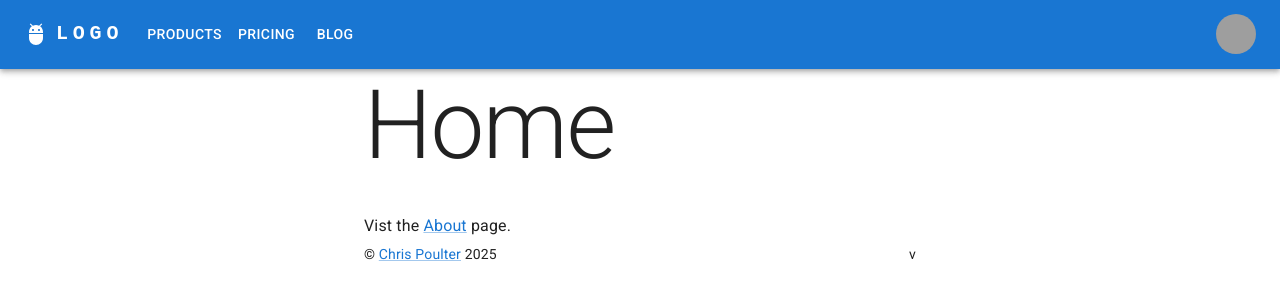
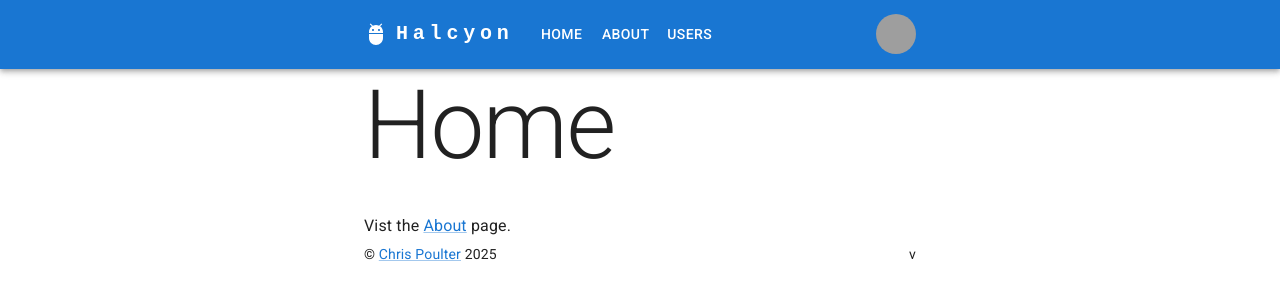
Before and after one commit to chrispoulter/halcyon-vite, a React (Vite) app: page / in a window 1280 px wide. Shown: the top 300 px of the page. Built offline with nearby package versions, Linux system fonts and the light colour scheme; grey boxes are pictures that could not be loaded.

Commit message:
update header

```diff
--- a/src/components/header.tsx
+++ b/src/components/header.tsx
@@ -1,20 +1,24 @@
-import * as React from 'react';
-import AppBar from '@mui/material/AppBar';
-import Box from '@mui/material/Box';
-import Toolbar from '@mui/material/Toolbar';
-import IconButton from '@mui/material/IconButton';
-import Typography from '@mui/material/Typography';
-import Menu from '@mui/material/Menu';
+import React from 'react';
+import { Link as RouterLink } from 'react-router';
+import {
+    AppBar,
+    Container,
+    Toolbar,
+    Typography,
+    Box,
+    IconButton,
+    Menu,
+    MenuItem,
+    Button,
+    Tooltip,
+    Avatar,
+} from '@mui/material';
+import AdbIcon from '@mui/icons-material/Adb';
 import MenuIcon from '@mui/icons-material/Menu';
-import Container from '@mui/material/Container';
-import Avatar from '@mui/material/Avatar';
-import Button from '@mui/material/Button';
-import Tooltip from '@mui/material/Tooltip';
-import MenuItem from '@mui/material/MenuItem';
-import AdbIcon from '@mui/icons-material/Adb';
 
-const pages = ['Products', 'Pricing', 'Blog'];
-const settings = ['Profile', 'Account', 'Dashboard', 'Logout'];
+const pages = ['Home', 'About', 'Users'];
+
+const settings = ['My Account', 'Log out'];
 
 export function Header() {
     const [anchorElNav, setAnchorElNav] = React.useState<null | HTMLElement>(
@@ -41,7 +45,7 @@ export function Header() {
 
     return (
         <AppBar position="static">
-            <Container maxWidth="xl">
+            <Container maxWidth="sm">
                 <Toolbar disableGutters>
                     <AdbIcon
                         sx={{ display: { xs: 'none', md: 'flex' }, mr: 1 }}
@@ -49,8 +53,8 @@ export function Header() {
                     <Typography
                         variant="h6"
                         noWrap
-                        component="a"
-                        href="#app-bar-with-responsive-menu"
+                        component={RouterLink}
+                        to="/"
                         sx={{
                             mr: 2,
                             display: { xs: 'none', md: 'flex' },
@@ -61,7 +65,7 @@ export function Header() {
                             textDecoration: 'none',
                         }}
                     >
-                        LOGO
+                        Halcyon
                     </Typography>
 
                     <Box
@@ -114,8 +118,8 @@ export function Header() {
                     <Typography
                         variant="h5"
                         noWrap
-                        component="a"
-                        href="#app-bar-with-responsive-menu"
+                        component={RouterLink}
+                        to="/"
                         sx={{
                             mr: 2,
                             display: { xs: 'flex', md: 'none' },
@@ -127,7 +131,7 @@ export function Header() {
                             textDecoration: 'none',
                         }}
                     >
-                        LOGO
+                        Halcyon
                     </Typography>
                     <Box
                         sx={{
```
